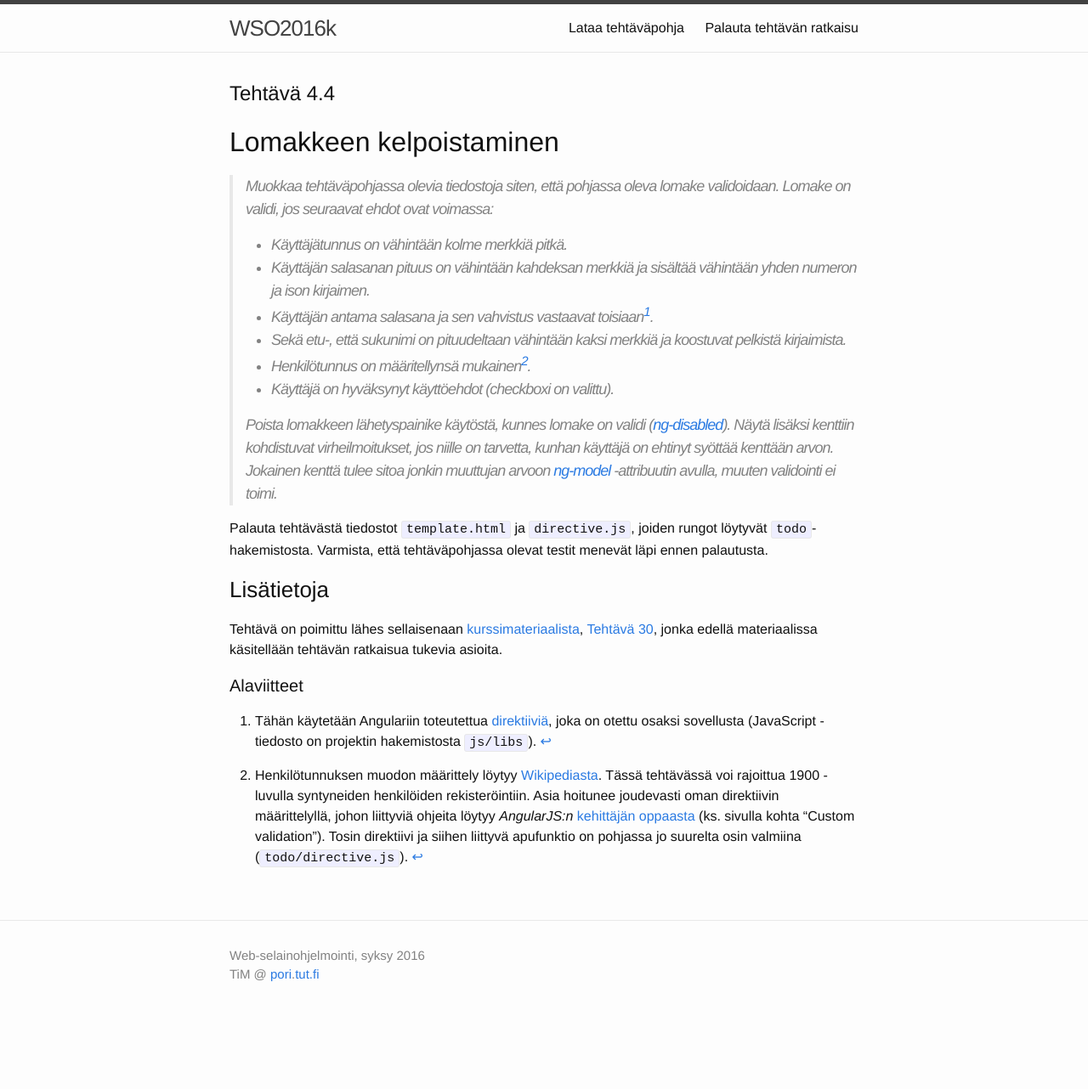
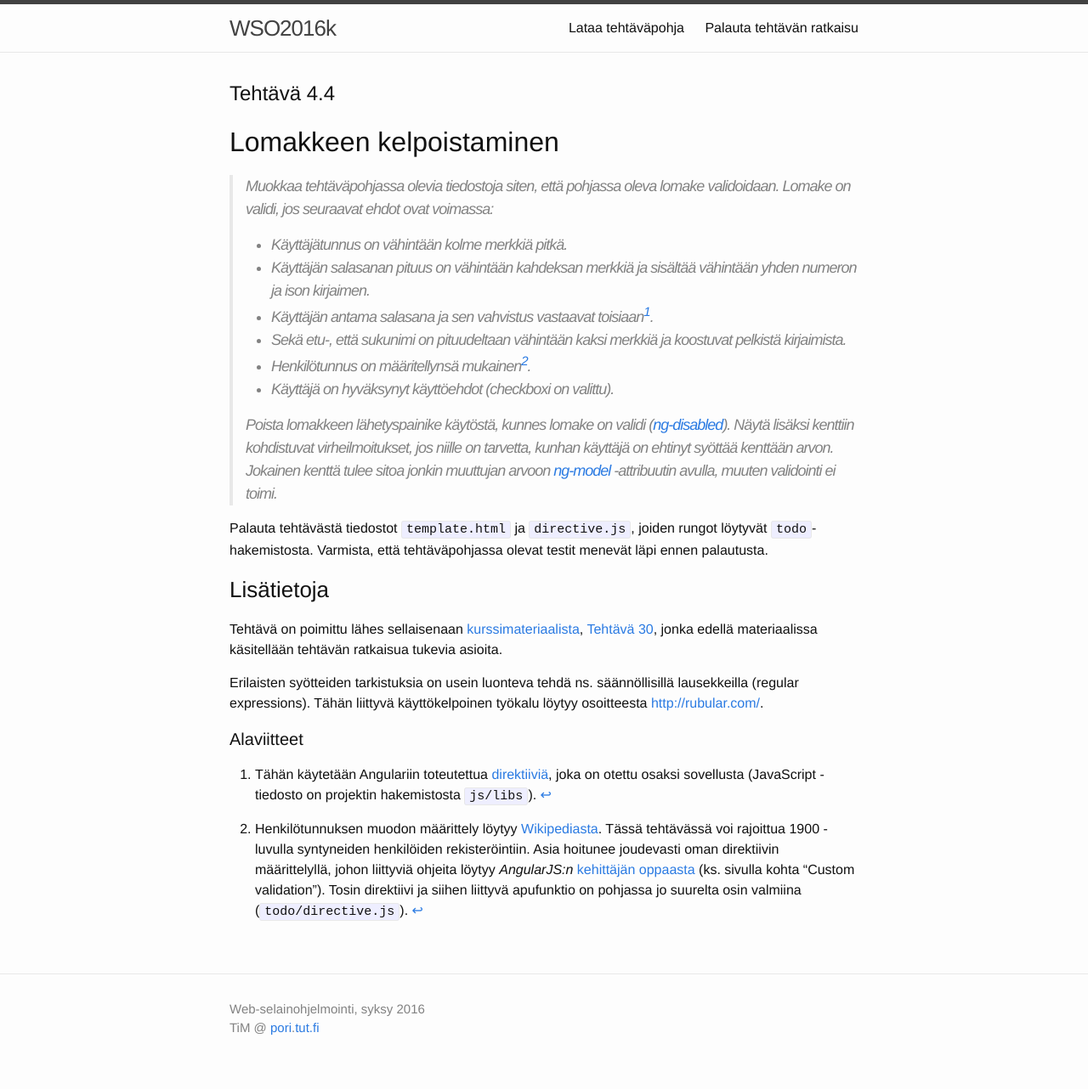
Before and after one commit to timedu/wso, a Jekyll site: the page built from _osa4/tehtava44.md, in a window 1280 px wide. Shown: the whole page at 85% size. Built offline with Jekyll 4.4.1, drawn with Linux system fonts in a browser that asks for light colours; before the commit the page ends 1219 px from its top, so only the background shows below that.

Commit message:
ex 4.4 update

```diff
--- a/_osa4/tehtava44.md
+++ b/_osa4/tehtava44.md
@@ -31,4 +31,7 @@ Palauta tehtävästä tiedostot `template.html` ja `directive.js`, joiden rungot
 Tehtävä on poimittu lähes sellaisenaan [kurssimateriaalista]({{site.baseurl}}/weso/),
 [Tehtävä 30]({{site.baseurl}}/weso/#vk-4-t30), jonka edellä materiaalissa käsitellään tehtävän ratkaisua tukevia asioita.
 
+Erilaisten syötteiden tarkistuksia on usein luonteva tehdä ns. säännöllisillä lausekkeilla (regular expressions). Tähän liittyvä käyttökelpoinen työkalu löytyy osoitteesta <http://rubular.com/>.
+
+
 #### Alaviitteet
```
